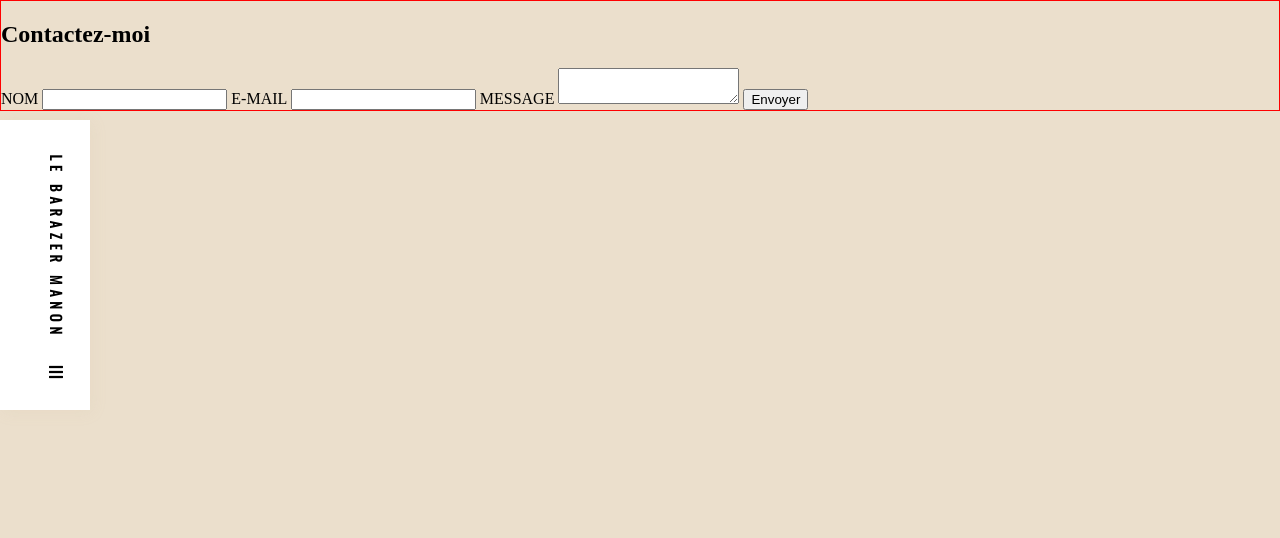
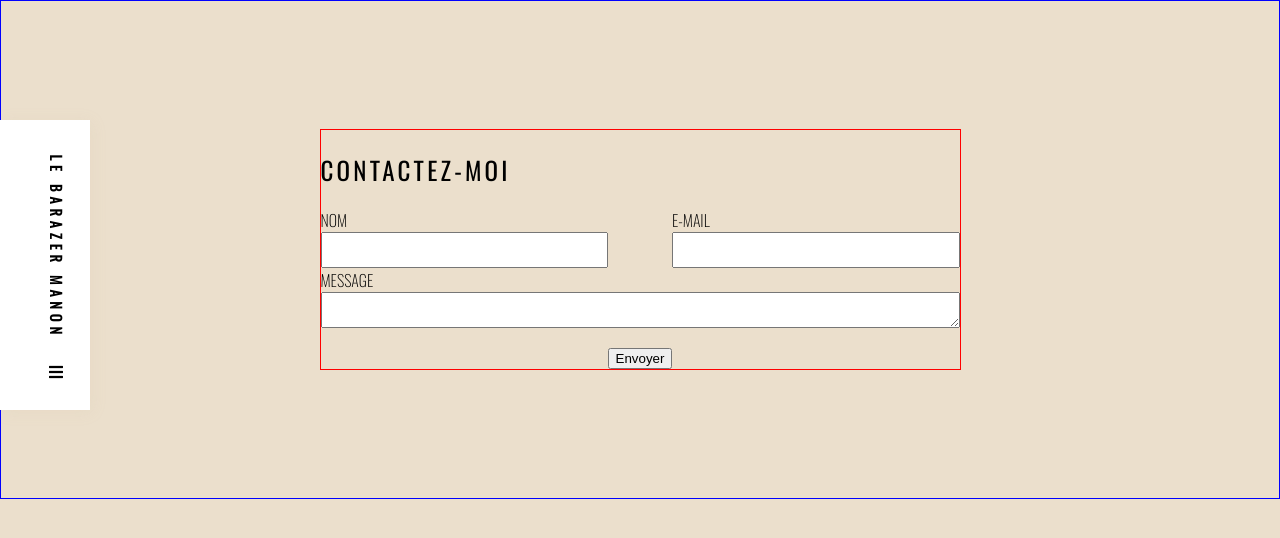
Before and after one commit to manonbrz/blog, a website: page assets/pages/contact.html in a window 1280 px wide. Drawn offline with nearby package versions, Linux system fonts and the light colour scheme; a web font is replaced by a local one.

Commit message:
avancement

```diff
--- a/assets/css/contact.css
+++ b/assets/css/contact.css
@@ -4,9 +4,53 @@ body {
   background: #ebdfcc;
 }
 
+h2 {
+  letter-spacing: 0.2rem;
+  font-weight: 400;
+  font-size: 25px;
+}
+
+label {
+  font-weight: 300;
+}
+
+input {
+  height: 30px;
+}
+
+.button {
+  display: flex;
+  justify-content: center;
+  margin-top: 20px;
+}
+.container{
+
+  font-family: "Oswald", sans-serif;
+  border: 1px solid blue;
+  display: flex;
+  justify-content: center;
+}
 .contact-form {
   border: 1px solid red;
+  width: 50%;
   display: flex;
   flex-direction: column;
   justify-content: center;
+  margin-left: 120px;
+  margin: 10%;
 }
+
+.inputs {
+  display: flex;
+  flex-direction: column;
+  width: 45%;
+}
+.input {
+  display: flex;
+  flex-direction: column;
+  width: 100%;
+}
+.twoinput {
+  display: flex;
+  justify-content: space-between;
+}
--- a/assets/pages/contact.html
+++ b/assets/pages/contact.html
@@ -13,21 +13,34 @@
   </head>
     <body>
       <div id="nav-placeholder"></div>
+      <div class="container">
         <div class="contact-form">
-        <h2>Contactez-moi</h2>
+          <h2>CONTACTEZ-MOI</h2>
           <form action="/assets/php/contact.php" method="POST">
+            <div class="twoinput">
+
+              <div class="inputs">
                 <label for="name">NOM</label>
                 <input type="text" id="name" name="name" required>
-
+              </div>
+              <div class="inputs">
                 <label for="email">E-MAIL</label>
                 <input type="email" id="email" name="email" required>
+              </div>
+            </div>
 
+            <div class="input">
               <label for="message">MESSAGE</label>
               <textarea id="message" name="message" required></textarea>
 
+            </div>
+            <div class="button">
+
               <button type="submit">Envoyer</button>
+            </div>
           </form>
-
+          </div>
+      </div>
       <script src="/assets/js/nav.js"></script>
     </body>
 </html>
```
Lines whose indentation alone changed are shown as unchanged.
